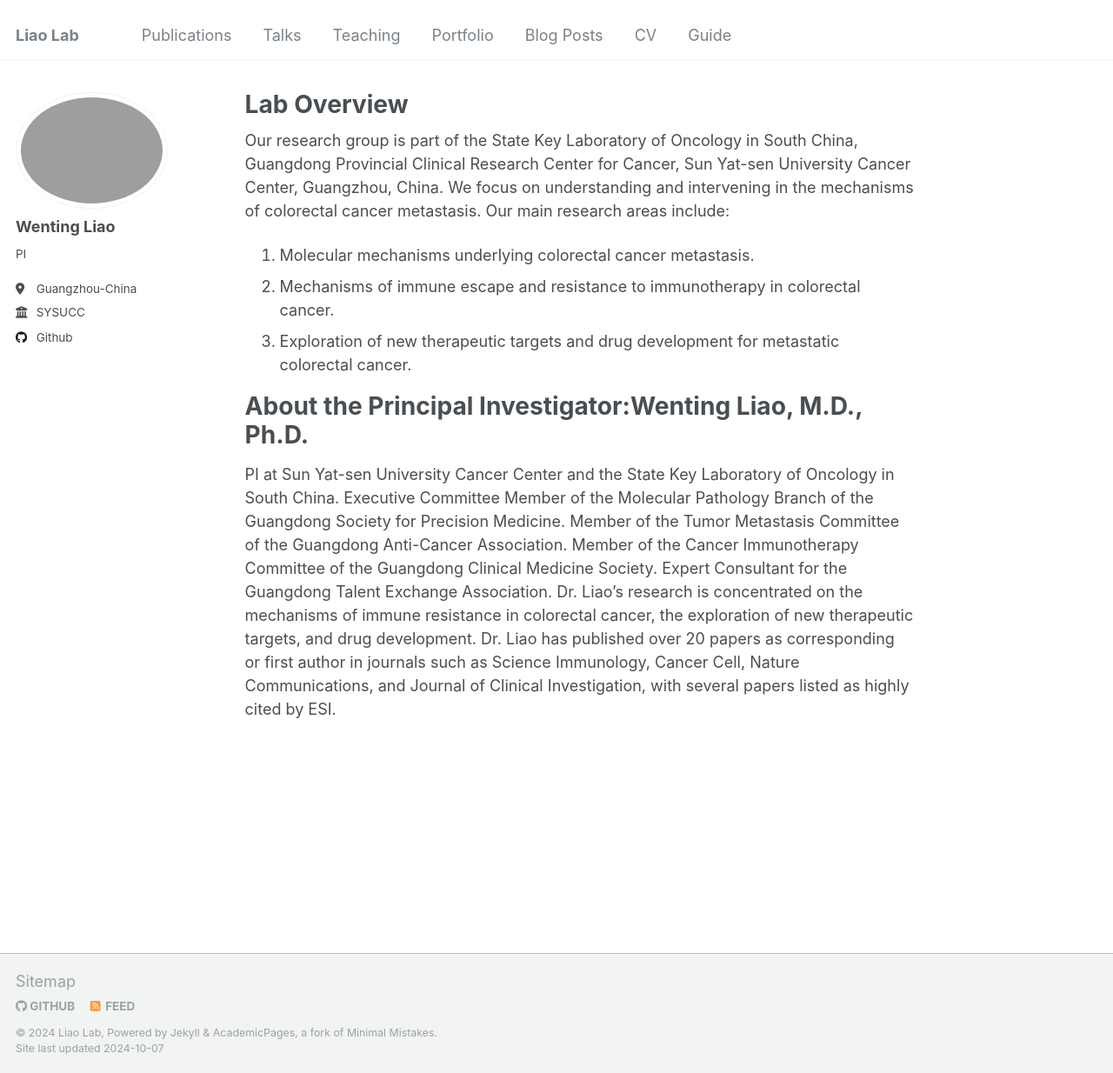
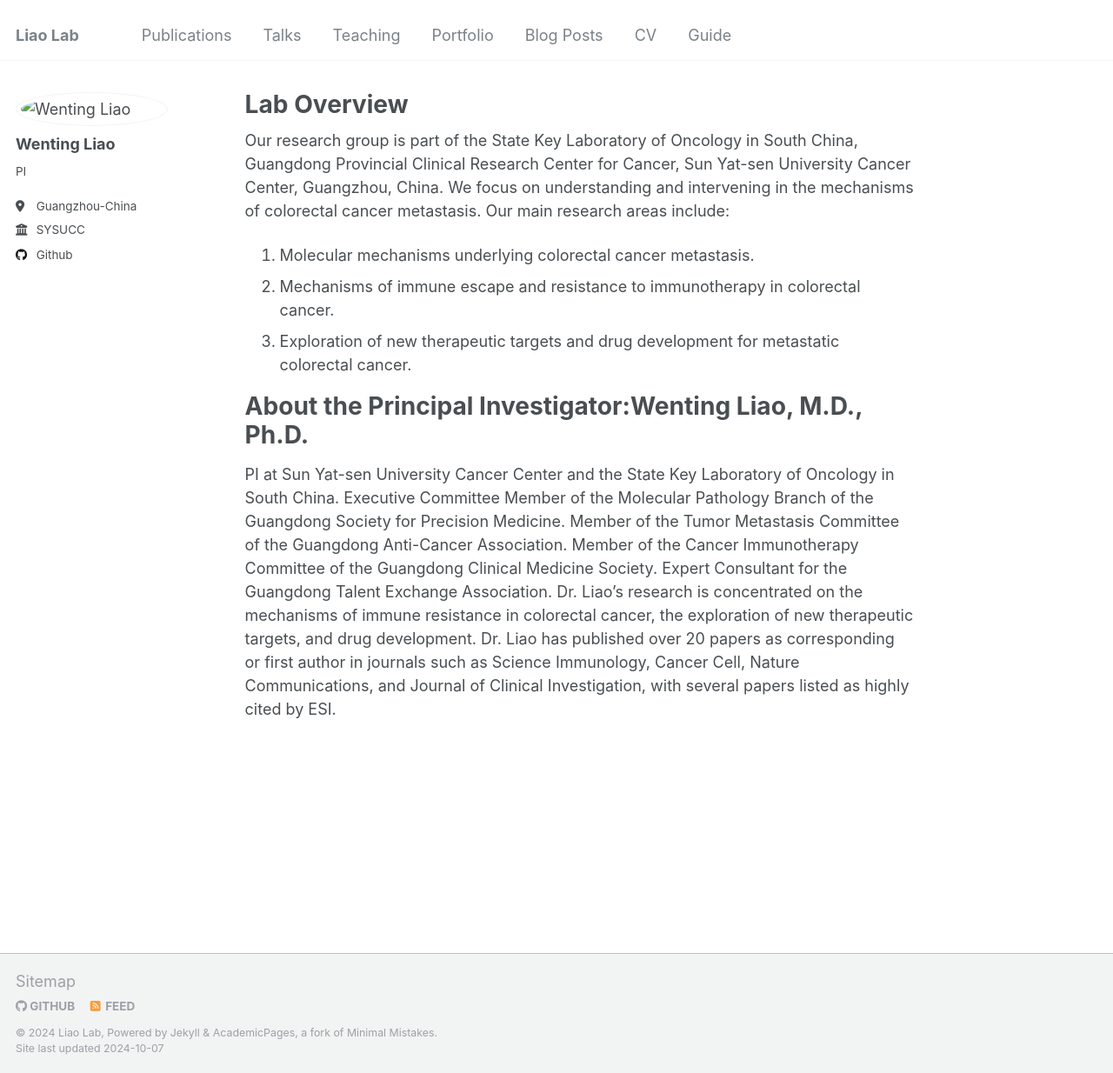
Before and after one commit to guosh55/liaolab.github.io, a Jekyll site: the page built from _pages/about.md, in a window 1280 px wide and 1234 px high. Shown: the whole window at 87% size. Built offline with Jekyll 4.4.1, drawn with Linux system fonts in a browser that asks for light colours.

Commit message:
Update _config.yml

```diff
--- a/_config.yml
+++ b/_config.yml
@@ -14,14 +14,14 @@ name                     : &name "Liao Lab"
 description              : &description "Seek adventures that open our minds."
 url                      : https://academicpages.github.io # the base hostname & protocol for your site e.g. "https://mmistakes.github.io"
 baseurl                  : "" # the subpath of your site, e.g. "/blog"
-repository               : "https://guosh55.github.io/liaolab.github.io/"
+repository               : "https://liaolab.github.io/"
 
 # Site Author - The following control what appear as part of the author content on the side bar.
 #               If a field is blank the icon and link will not appear, otherwise it will be shown.
 #               Additional customization can be done by editing /_includes/author-profile.html
 author:
   # Biographic information
-  avatar           : "liao.png"
+  avatar           : "images/liao3.png"
   name             : "Wenting Liao"
   pronouns         : # example: "she/her"
   bio              : "PI"
```
